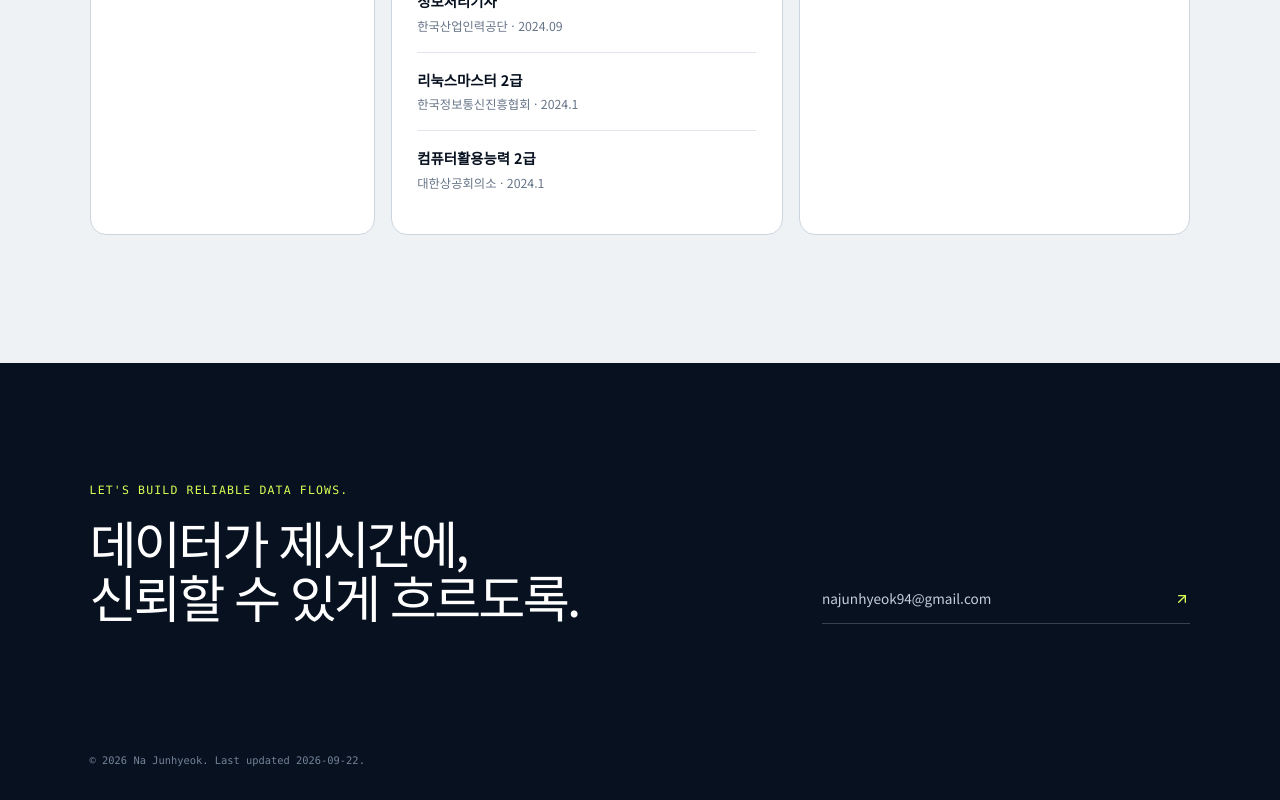
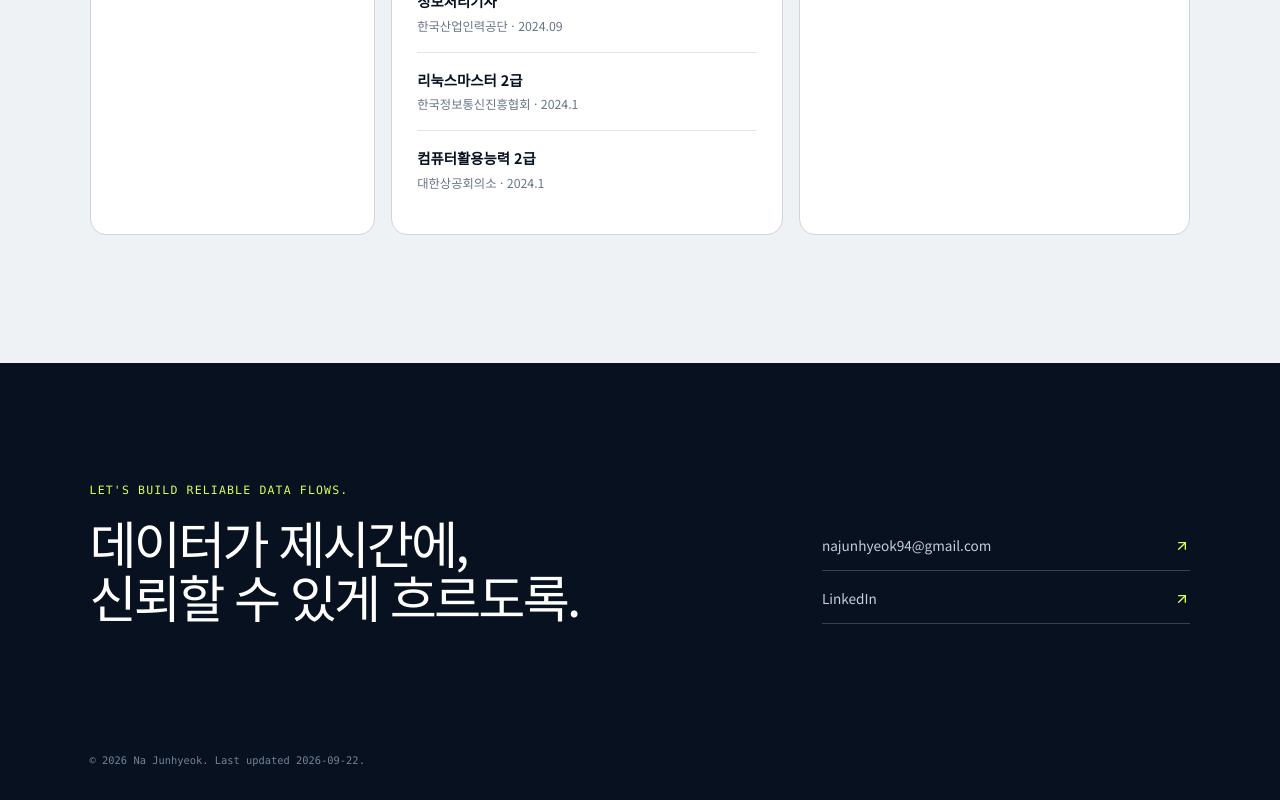
Before and after one commit to junhyeok94-la/junhyeok94-la.github.io, a Next.js app: page / in a window 1280 px wide. Shown: the part 6157-6957 px from the top of the page. Built offline with nearby package versions, Linux system fonts and the light colour scheme.

Commit message:
feat: add LinkedIn to portfolio footer

```diff
--- a/app/page.tsx
+++ b/app/page.tsx
@@ -274,6 +274,7 @@ export default function Home() {
         </div>
         <div className="footer-links">
           <a href={`mailto:${profile.email}`}>{profile.email} <ArrowUpRight /></a>
+          <a href={profile.linkedin} target="_blank" rel="noreferrer">LinkedIn <ArrowUpRight /></a>
         </div>
         <p>© 2026 {profile.nameEn}. Last updated {profile.updatedAt}.</p>
       </footer>
```
